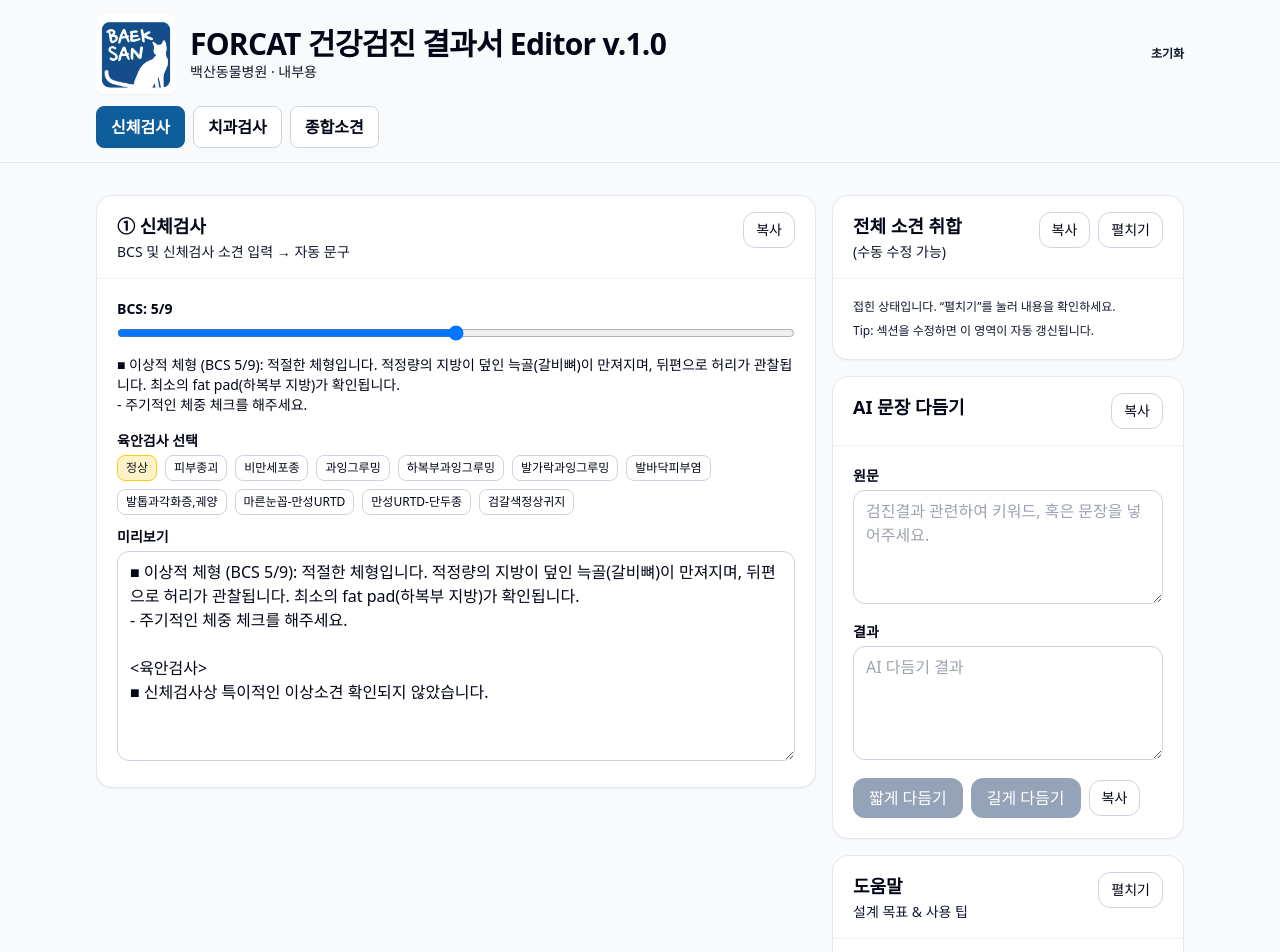
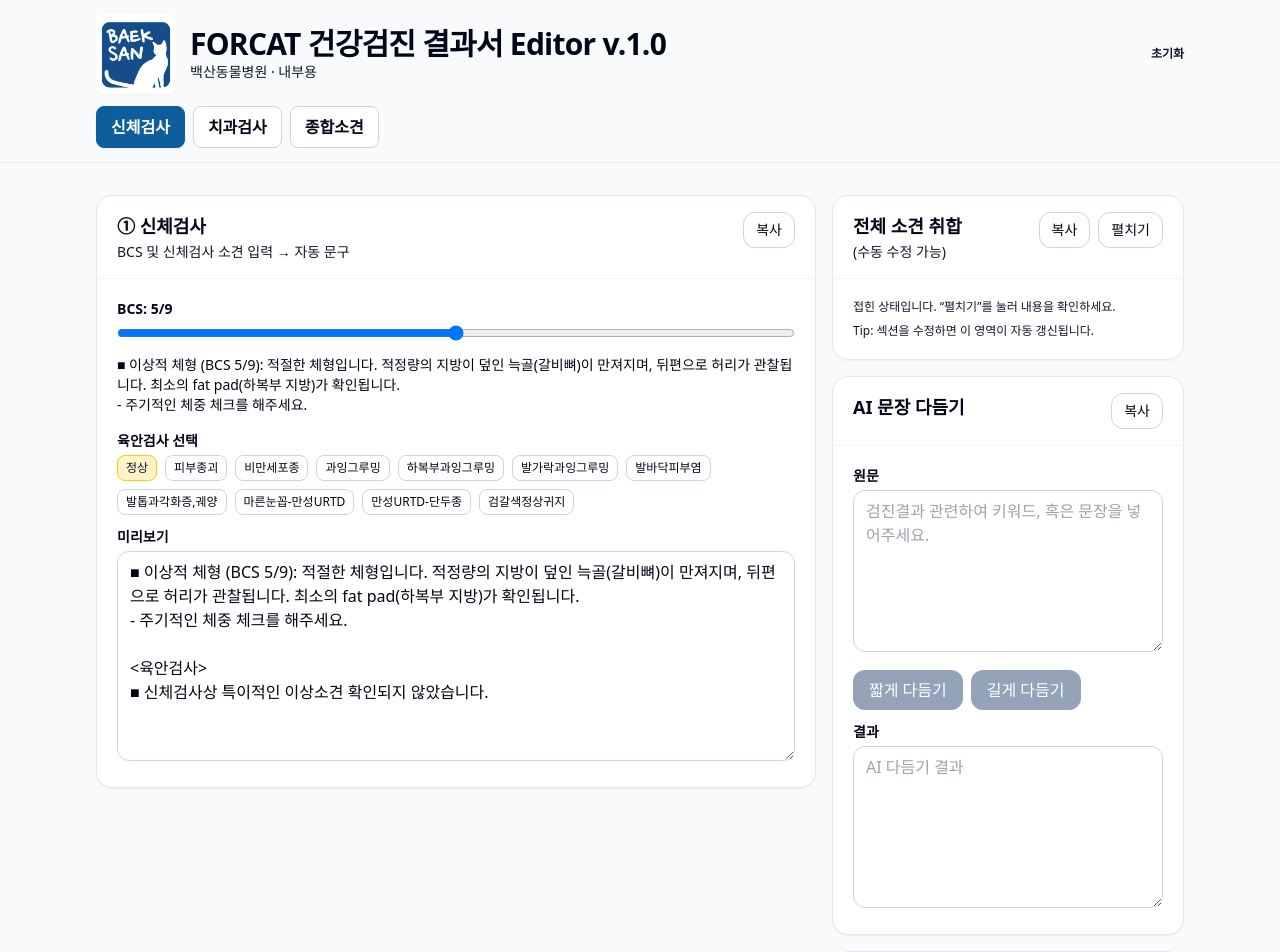
Before and after one commit to hodewdew-creator/BS_health_report_editor, a React (Vite) app: page / in a window 1280 px wide. Shown: the top 952 px of the page. Built offline with nearby package versions, Linux system fonts and the light colour scheme.

Commit message:
Update App.jsx

```diff
--- a/src/App.jsx
+++ b/src/App.jsx
@@ -735,12 +735,13 @@ function PolisherPanel() {
   const [error, setError] = useState("");
 
   async function polish(mode) {
-  setLoading(true); setError("");
+    setLoading(true);
+    setError("");
     try {
       const resp = await fetch("/api/polish", {
         method: "POST",
         headers: { "Content-Type": "application/json" },
-      body: JSON.stringify({ text: input, length: mode }), // 짧게/길게 전달
+        body: JSON.stringify({ text: input, length: mode }), // "짧게" or "길게"
       });
       const data = await resp.json();
       if (!resp.ok) throw new Error(data?.error || "unknown_error");
@@ -752,29 +753,23 @@ async function polish(mode) {
     }
   }
 
-
   return (
-    <Card title="AI 문장 다듬기" right={<CopyBtn text={out} />}>
+    <Card
+      title="AI 문장 다듬기"
+      right={<CopyBtn text={out} />}
+    >
       <div className="grid grid-cols-1 gap-3">
         <Field label="원문">
           <TextArea
             value={input}
             onChange={setInput}
-            rows={4}
+            rows={6}
             placeholder="검진결과 관련하여 키워드, 혹은 문장을 넣어주세요."
           />
         </Field>
-        <Field label="결과">
-          <TextArea
-            value={out}
-            onChange={setOut}
-            rows={4}
-            placeholder="AI 다듬기 결과"
-          />
-        </Field>
-      </div>
 
-<div className="mt-3 flex items-center gap-2">
+        {/* 버튼을 원문/결과 사이에 배치 */}
+        <div className="flex items-center gap-2">
           <button
             onClick={() => polish("짧게")}
             disabled={loading || !input.trim()}
@@ -800,14 +795,26 @@ async function polish(mode) {
           >
             {loading ? "다듬는 중..." : "길게 다듬기"}
           </button>
-
-  <CopyBtn text={out} />
-  {error ? <span className="text-sm text-red-600">{error}</span> : null}
         </div>
 
+        <Field label="결과">
+          <TextArea
+            value={out}
+            onChange={setOut}
+            rows={6}
+            placeholder="AI 다듬기 결과"
+          />
+        </Field>
+      </div>
+
+      {/* 아래 복사버튼 제거, 에러메시지만 유지 */}
+      {error ? (
+        <div className="mt-2 text-sm text-red-600">{error}</div>
+      ) : null}
     </Card>
   );
 }
+
 
 
 function AboutPanel(){
```
Lines whose indentation alone changed are shown as unchanged.
